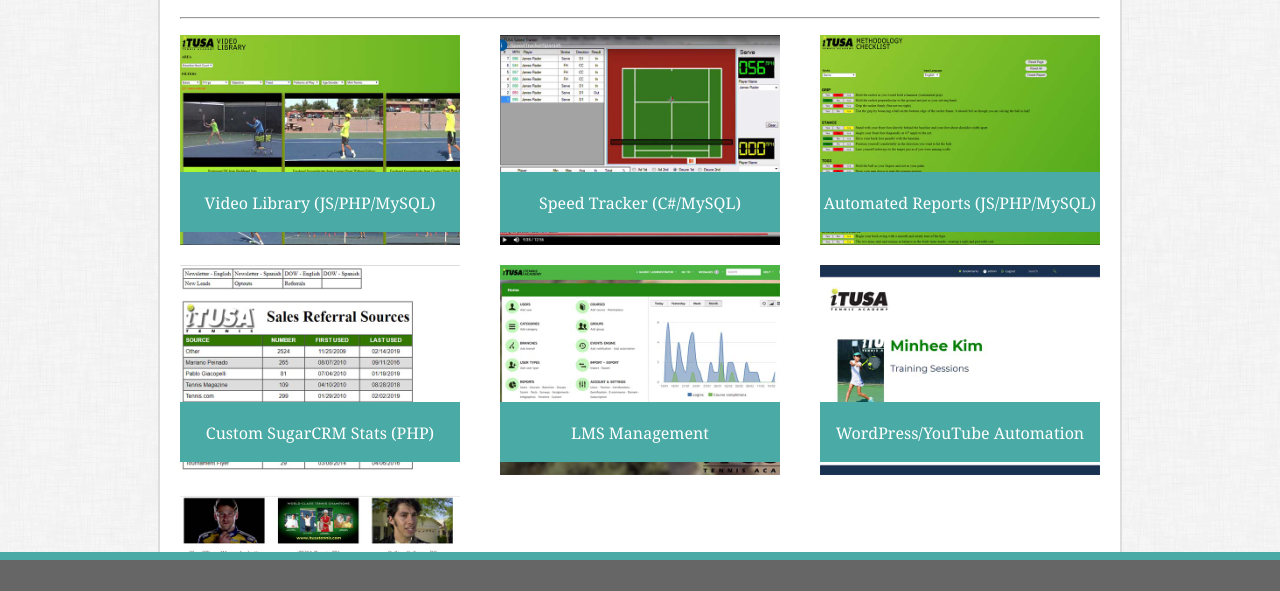
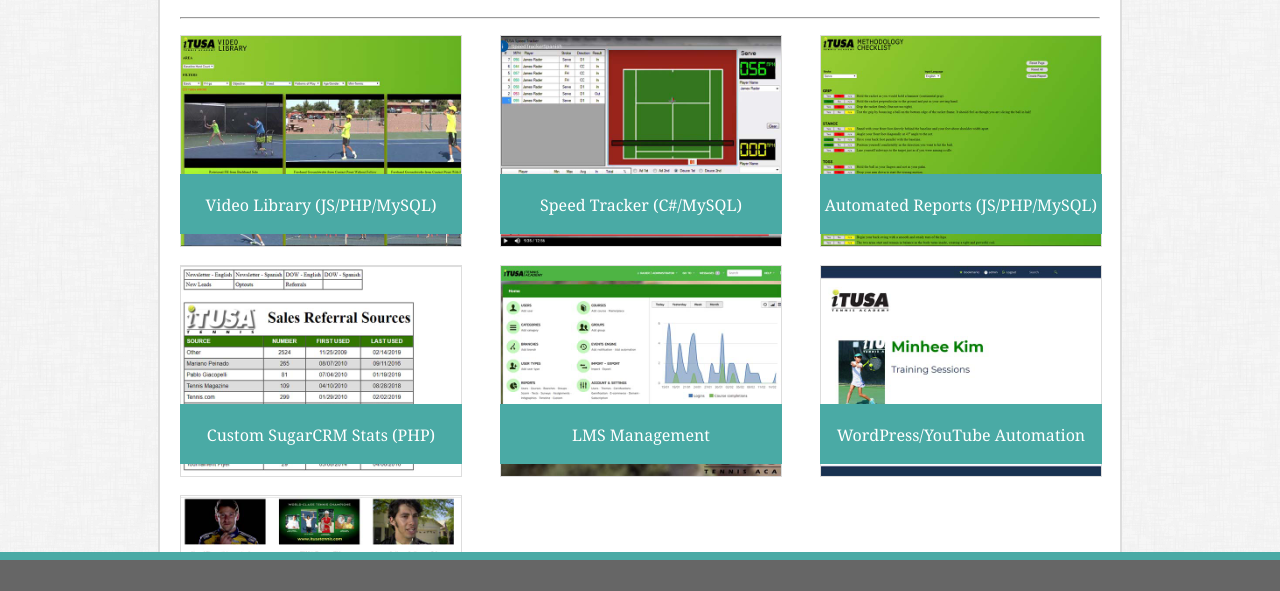
Before and after one commit to jamesrader/Basic-Portfolio, a plain HTML site: page portfolio.html in a window 1280 px wide. Shown: the part 190-781 px from the top of the page. Drawn offline with Linux system fonts and the light colour scheme.

Commit message:
Add thumbnail borders

```diff
--- a/assets/css/style.css
+++ b/assets/css/style.css
@@ -200,10 +200,13 @@ footer {
 
 .thumbnail {
     width: 280px;
+    border-style: solid;
+    border-color: #ddd;
+    border-width: 1px;
 }
 
 .thumb-text {
-    width: 280px;
+    width: 282px;
     height: 60px;
     position: relative;
     bottom: 93px;
--- a/portfolio.html
+++ b/portfolio.html
@@ -21,36 +21,36 @@
                 <hr>
                 <section class="thumb-row">
                     <div class="thumb-holder">
-                        <a href="#"><img class="thumbnail" src="assets/images/video-library-640.jpg"></a>
-                        <div class="thumb-text"><h3>Video Library (JS/PHP/MySQL)</h3></div>
+                        <a href="#"><img class="thumbnail" src="assets/images/video-library-640.jpg">
+                        <div class="thumb-text"><h3>Video Library (JS/PHP/MySQL)</h3></div></a>
                     </div>
                     <div class="thumb-holder">
-                        <a href="#"><img class="thumbnail" src="assets/images/speed-tracker-640.jpg"></a>
-                        <div class="thumb-text"><h3>Speed Tracker (C#/MySQL)</h3></div>
+                        <a href="#"><img class="thumbnail" src="assets/images/speed-tracker-640.jpg">
+                        <div class="thumb-text"><h3>Speed Tracker (C#/MySQL)</h3></div></a>
                     </div>
                     <div class="thumb-holder">
-                        <a href="#"><img class="thumbnail" src="assets/images/methodology-checklist-640.jpg"></a>
-                        <div class="thumb-text"><h3>Automated Reports (JS/PHP/MySQL)</h3></div>
+                        <a href="#"><img class="thumbnail" src="assets/images/methodology-checklist-640.jpg">
+                        <div class="thumb-text"><h3>Automated Reports (JS/PHP/MySQL)</h3></div></a>
                     </div>
                     </section>
                     <section class="thumb-row">
                         <div class="thumb-holder">
-                            <a href="#"><img class="thumbnail" src="assets/images/sugar-stats-640.jpg"></a>
-                            <div class="thumb-text"><h3>Custom SugarCRM Stats (PHP)</h3></div>
+                            <a href="#"><img class="thumbnail" src="assets/images/sugar-stats-640.jpg">
+                            <div class="thumb-text"><h3>Custom SugarCRM Stats (PHP)</h3></div></a>
                         </div>
                         <div class="thumb-holder">
-                            <a href="#"><img class="thumbnail" src="assets/images/new-lms-640.jpg"></a>
-                            <div class="thumb-text"><h3>LMS Management</h3></div>
+                            <a href="#"><img class="thumbnail" src="assets/images/new-lms-640.jpg">
+                            <div class="thumb-text"><h3>LMS Management</h3></div></a>
                         </div>
                         <div class="thumb-holder">
-                            <a href="#"><img class="thumbnail" src="assets/images/itusa-players-640.jpg"></a>
-                            <div class="thumb-text"><h3>WordPress/YouTube Automation</h3></div>
+                            <a href="#"><img class="thumbnail" src="assets/images/itusa-players-640.jpg">
+                            <div class="thumb-text"><h3>WordPress/YouTube Automation</h3></div></a>
                         </div>
                         </section>
                         <section class="thumb-row">
                             <div class="thumb-holder">
-                                <a href="#"><img class="thumbnail" src="assets/images/video-production-640.jpg"></a>
-                                <div class="thumb-text"><h3>Video Production</h3></div>
+                                <a href="#"><img class="thumbnail" src="assets/images/video-production-640.jpg">
+                                <div class="thumb-text"><h3>Video Production</h3></div></a>
                             </div>
                             </section>
                 </section>
```
